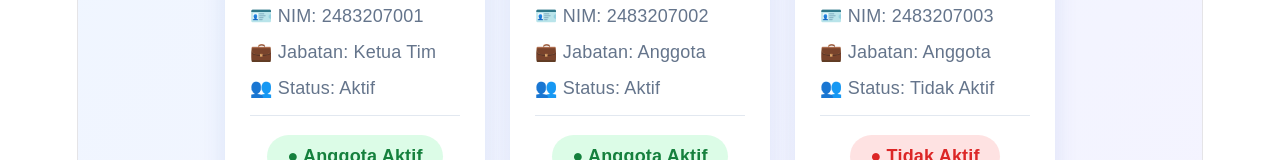
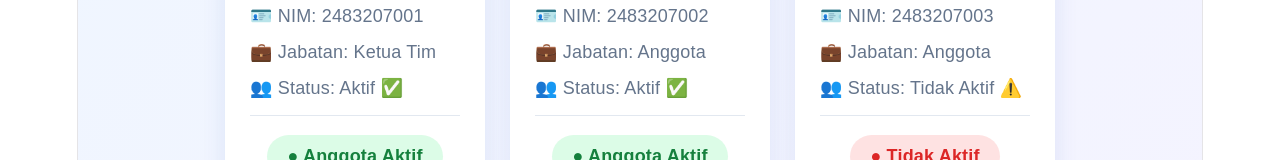
Before and after one commit to izzaaa13/AnggotaTim, a React (Vite) app: page / in a window 1280 px wide. Shown: the part 282-442 px from the top of the page. Built offline with nearby package versions, Linux system fonts and the light colour scheme.

Commit message:
feat: memperjelas indikatir status anggota

```diff
--- a/src/components/AnggotaTim.jsx
+++ b/src/components/AnggotaTim.jsx
@@ -51,7 +51,9 @@ export default function KartuAnggota({ nama, nim, jabatan, aktif }) {
       <div style={{ textAlign: "left", color: "#64748b", lineHeight: "2" }}>
         <p>🪪 NIM: {nim}</p>
         <p>💼 Jabatan: {jabatan}</p>
-        <p>👥 Status: {aktif ? "Aktif" : "Tidak Aktif"}</p>
+        <p>👥 Status: {aktif ? "Aktif" : "Tidak Aktif"}
+  {aktif ? " ✅" : " ⚠️"}
+</p>
       </div>
 
       <hr style={{ border: "none", borderTop: "1px solid #e2e8f0" }} />
```
